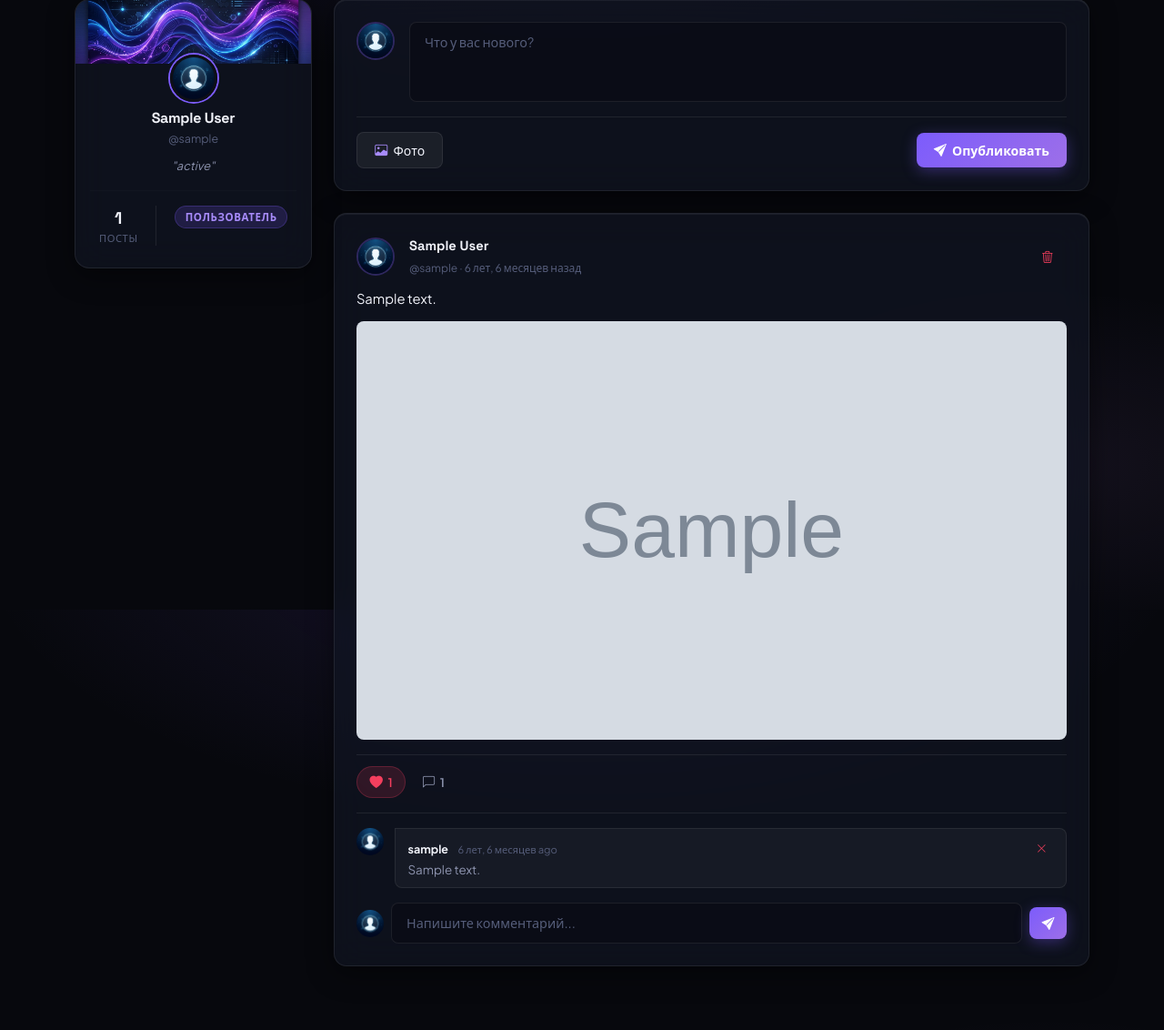
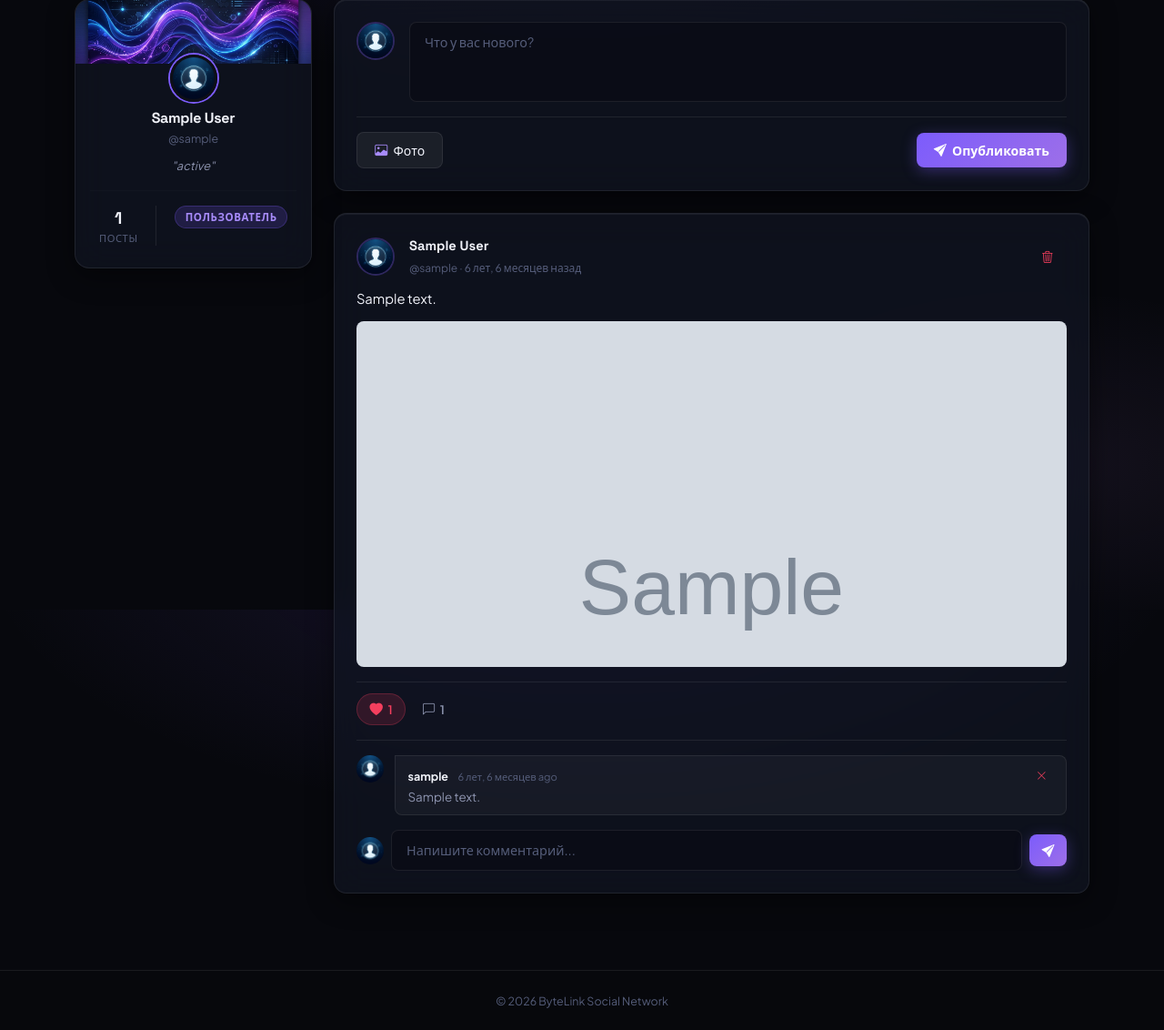
Before and after one commit to good2222/ByteLink, a Django app: page / in a window 1280 px wide. Shown: the part 130-1262 px from the top of the page at 91% size. After the commit the page ends 1238 px from the top, so only its background shows below. Run offline with Django 5.2, Linux system fonts and the light colour scheme; a user stored in the database is signed in; tables that the repository leaves empty hold one stand-in row (values such as "Sample post"); grey boxes marked "Sample" are stand-in pictures.

Commit message:
Fix: set fixed height 380px on post images to prevent full-screen display

```diff
--- a/static/css/style.css
+++ b/static/css/style.css
@@ -331,10 +331,12 @@ main { flex: 1; padding: 2rem 0 4rem; }
 
 .post-image {
   width: 100%;
-  max-height: 460px;
+  height: 380px;
   object-fit: cover;
+  object-position: top;
   border-radius: var(--radius-sm);
   margin: .5rem 0 1rem;
+  display: block;
 }
 
 .post-actions-bar {
--- a/templates/base.html
+++ b/templates/base.html
@@ -15,7 +15,7 @@
     <!-- Bootstrap Icons -->
     <link rel="stylesheet" href="https://cdn.jsdelivr.net/npm/bootstrap-icons@1.11.3/font/bootstrap-icons.min.css">
     <!-- Custom CSS -->
-    <link rel="stylesheet" href="{% static 'css/style.css' %}?v=2.0">
+    <link rel="stylesheet" href="{% static 'css/style.css' %}?v=2.1">
 
     {% block extra_css %}{% endblock %}
 </head>
```
